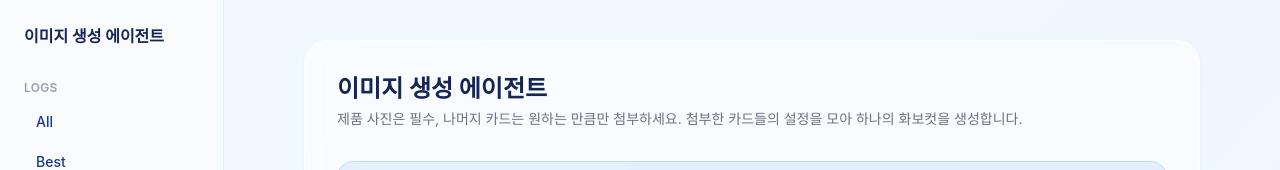
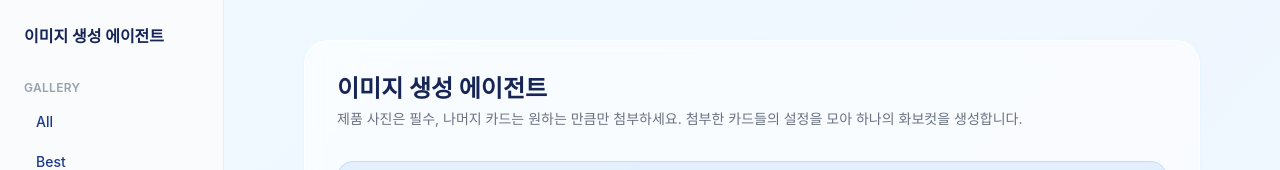
Before and after one commit to jane-subin/image-generation-agent, a Next.js app: page / in a window 1280 px wide. Shown: the top 170 px of the page. Built offline with nearby package versions, Linux system fonts and the light colour scheme.

Commit message:
Rename sidebar section Logs -> Gallery
"Logs" read like event/debug logs; "Gallery" better matches a browsable
collection of saved generated images. Routes moved from /logs/* to
/gallery/* to match.

```diff
--- a/components/Sidebar.tsx
+++ b/components/Sidebar.tsx
@@ -7,16 +7,16 @@ export default function Sidebar() {
         이미지 생성 에이전트
       </Link>
 
-      <p className="mt-8 text-xs font-semibold uppercase tracking-wide text-gray-400">Logs</p>
+      <p className="mt-8 text-xs font-semibold uppercase tracking-wide text-gray-400">Gallery</p>
       <nav className="mt-2 flex flex-col gap-1">
         <Link
-          href="/logs/all"
+          href="/gallery/all"
           className="rounded-lg px-3 py-2 text-sm font-medium text-blue-900 hover:bg-sky-50"
         >
           All
         </Link>
         <Link
-          href="/logs/best"
+          href="/gallery/best"
           className="rounded-lg px-3 py-2 text-sm font-medium text-blue-900 hover:bg-sky-50"
         >
           Best
```
Also changed, not shown: app/gallery/all/page.tsx (renamed from app/logs/all/page.tsx), app/gallery/best/page.tsx (renamed from app/logs/best/page.tsx).
